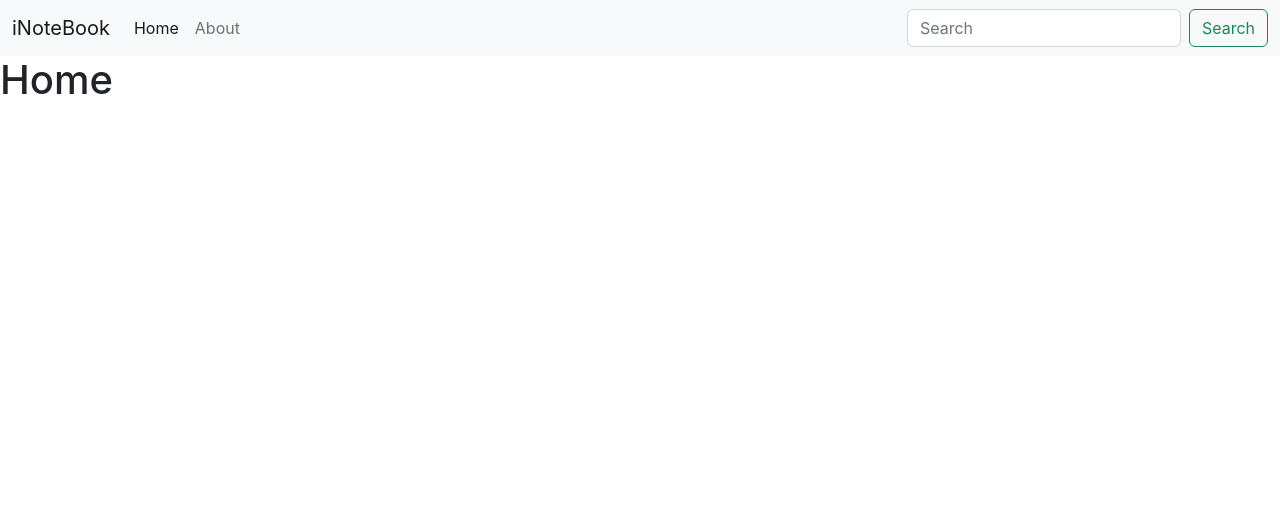
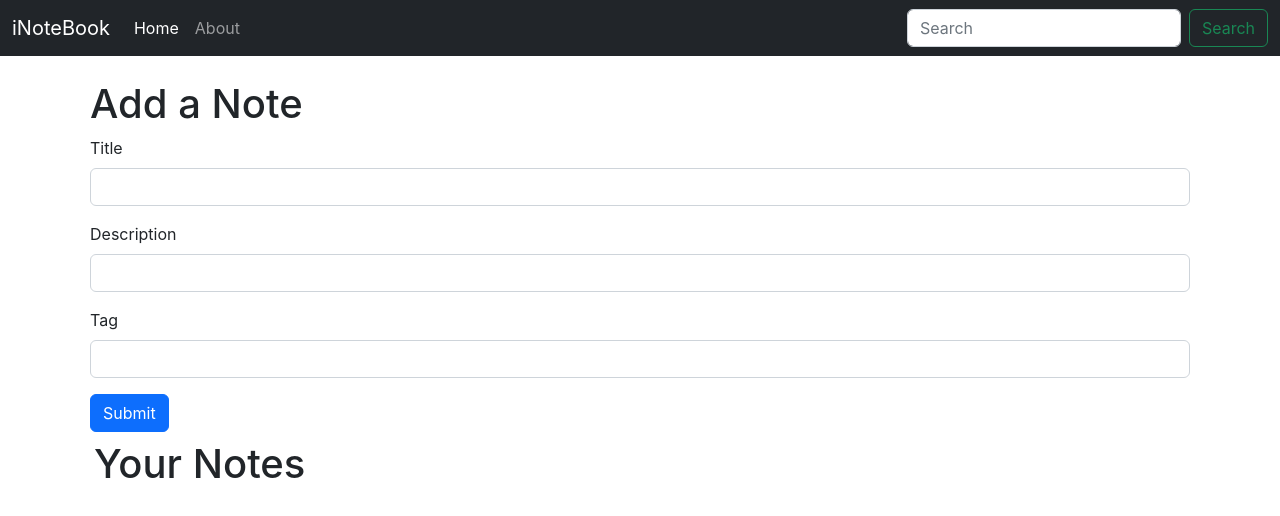
Before and after one commit to pradeep2165/iNoteBook, a React (Create React App) app: page /home in a window 1280 px wide. Shown: the top 516 px of the page. Built offline with nearby package versions, Linux system fonts and the light colour scheme.

Commit message:
home, about tab activated using location hook

```diff
--- a/src/App.js
+++ b/src/App.js
@@ -12,6 +12,7 @@ function App() {
         <BrowserRouter>
           <Navbar />
           <Routes>
+            <Route exact path="/" element={<Home />}></Route>
             <Route exact path="/home" element={<Home />}></Route>
             <Route exact path="/about" element={<About />}></Route>
           </Routes>
--- a/src/component/About.js
+++ b/src/component/About.js
@@ -1,12 +1,8 @@
-import React, { useContext, useEffect } from "react";
-import noteContext from "../context/note/noteContext";
+import React from "react";
+
 
 const About = () => {
-    const a = useContext(noteContext);
-    useEffect(() => {
-        a.update();
-        // eslint-disable-next-line
-    }, [])
-    return <div>this is about {a.state.name} in {a.state.class}</div>;
+
+    return <div>this is about </div>;
 };
 export default About;
--- a/src/component/Home.js
+++ b/src/component/Home.js
@@ -2,8 +2,31 @@ import React from "react";
 
 export default function Home() {
   return (
-    <div>
-      <h1>Home</h1>
+    <div className="container ">
+      <div className="mt-4 m-2">
+        <h1>Add a Note</h1>
+        <form>
+          <div className="mb-3">
+            <label htmlFor="text" className="form-label">Title</label>
+            <input type="text" className="form-control" />
+
+          </div>
+          <div className="mb-3">
+            <label htmlFor="description" className="form-label">Description</label>
+            <input type="text" className="form-control" />
+          </div>
+          <div className="mb-3">
+            <label htmlFor="tag" className="form-label">Tag</label>
+            <input type="text" className="form-control" />
+          </div>
+          <button type="submit" className="btn btn-primary">Submit</button>
+        </form>
+      </div>
+      <div className="container">
+        <h1>Your Notes</h1>
+      </div>
     </div>
+
+
   );
 }
--- a/src/component/Navbar.js
+++ b/src/component/Navbar.js
@@ -1,10 +1,14 @@
-import React from "react";
-import { Link } from "react-router-dom";
+import React, { useEffect } from "react";
+import { Link, useLocation } from "react-router-dom";
 
 export default function Navbar() {
+  let location = useLocation();
+  useEffect(() => {
+    console.log(location);
+  }, [location])
   return (
     <div>
-      <nav className="navbar navbar-expand-lg bg-light">
+      <nav className="navbar navbar-expand-lg navbar-dark bg-dark">
         <div className="container-fluid">
           <Link className="navbar-brand" to="/">
             iNoteBook
@@ -15,12 +19,12 @@ export default function Navbar() {
           <div className="collapse navbar-collapse" id="navbarSupportedContent">
             <ul className="navbar-nav me-auto mb-2 mb-lg-0">
               <li className="nav-item">
-                <Link className="nav-link active" aria-current="page" to="/home">
+                <Link className={`nav-link ${location.pathname === "/home" ? "active" : ""}`} aria-current="page" to="/home">
                   Home
                 </Link>
               </li>
               <li className="nav-item">
-                <Link className="nav-link" to="/about">
+                <Link className={`nav-link ${location.pathname === "/about" ? "active" : ""}`} to="/about">
                   About
                 </Link>
               </li>
--- a/src/context/note/NoteState.js
+++ b/src/context/note/NoteState.js
@@ -1,23 +1,11 @@
 import NoteContext from "./noteContext";
-import { useState } from "react";
+
 
 
 const NoteState = (props) => {
-    const s1 = {
-        name: "pradeep",
-        class: "5b",
-    }
-    const [state, setState] = useState(s1);
-    const update = () => {
-        setTimeout(() => {
-            setState({
-                name: "larry",
-                class: "10b"
-            })
-        })
-    }
+
     return (
-        <NoteContext.Provider value={{ state, update }}>
+        <NoteContext.Provider>
             {props.children}
         </NoteContext.Provider>
     )
```
Also changed, not shown: 1 other file (tests, documents, lock files or other folders).
